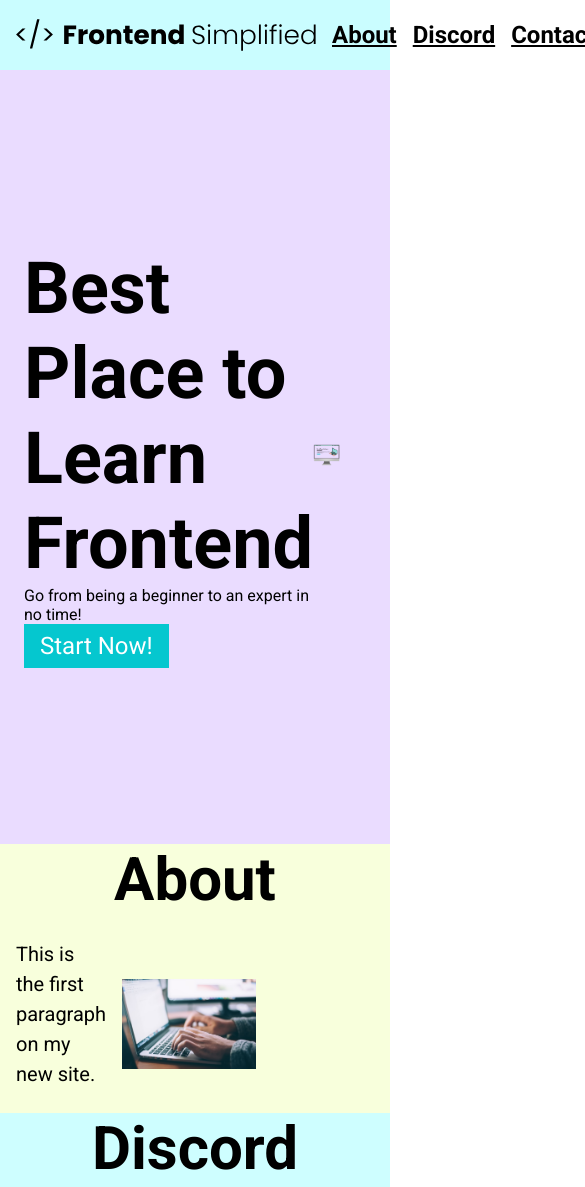
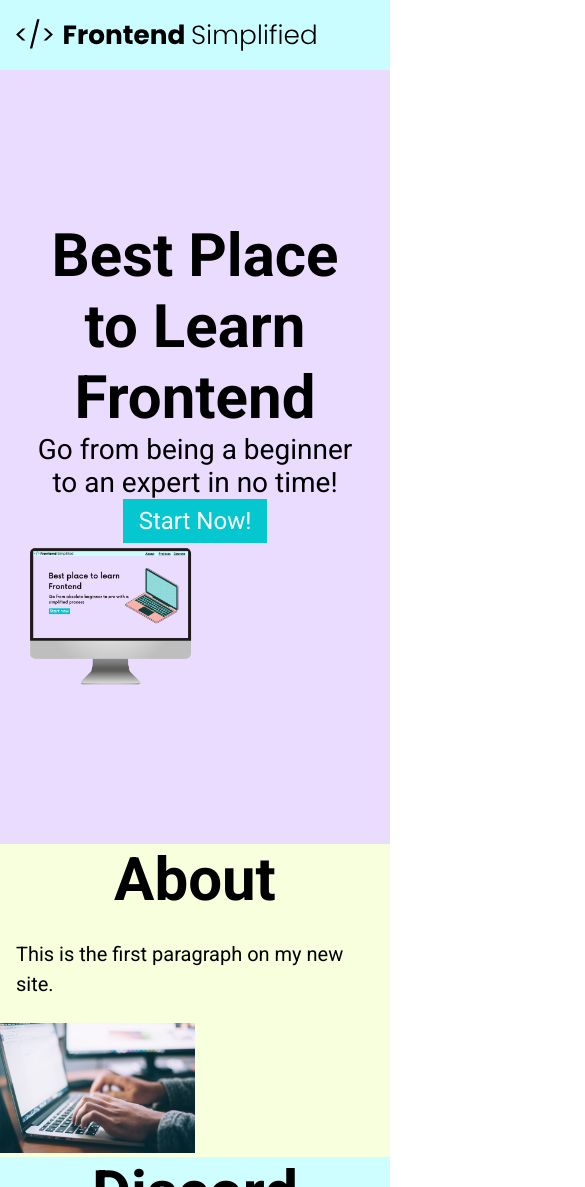
Before and after one commit to Jantioho26/Webpage, a plain HTML site: page index.HTML in a window 390 px wide. Shown: the top 1187 px of the page, 585 px wide, since content can reach past the window. Drawn offline with Linux system fonts and the light colour scheme.

Commit message:
new webpage

```diff
--- a/index.HTML
+++ b/index.HTML
@@ -18,10 +18,10 @@
         </nav>
         <header>
             <div class="row">
-            <div>
+            <div class="home__description">
                 <h1>Best Place to Learn Frontend</h1>
-                <p class="subheader"></p> Go from being a beginner to an expert in no time!</p>
-                <button>Start Now!</button>
+                <p class="subheader">Go from being a beginner to an expert in no time!</p>
+                <button class="home__description--button">Start Now!</button>
             </div>
             <figure>
                 <img src="./laptop.png" alt="laptop">
--- a/style.css
+++ b/style.css
@@ -153,6 +153,7 @@
     display: flex;
     flex-direction: column;
     margin: 0 auto;
+    padding: 0 24px;
 }
 
 input, textarea {
@@ -185,3 +186,67 @@
 .footer__link {
     padding: 0 16px;
 }
+
+
+@media (max-width: 728px) {
+.row{
+    flex-direction: column;
+}
+
+.home__description {
+    margin-bottom: 24 px;
+    display: flex;
+    flex-direction: column;
+    align-items: center;
+}
+
+.home__description--button {
+    max-width: 240px;
+}
+
+h1 {
+    text-align: center;
+    font-size: 60px;
+}
+
+.subheader {
+    text-align: center;
+    font-size: 28px;
+}
+
+ul {
+    display: none;
+}
+
+.section__description {
+    flex-direction: column;
+}
+
+.section__description--wrapper {
+    width: 100%;
+}
+
+.about__img--wrapper {
+    width: 100%;
+}
+
+#discord .section__description {
+    flex-direction: column-reverse;
+}
+
+footer {
+    padding: 48px 24pc
+}
+
+footer__logo {
+    max-width: 360pxl
+}
+
+.footer__link {
+    padding: 0 8px;
+    font-size: 18px;
+}
+
+.footer__links {
+    margin-bottom:24px;
+}
```
